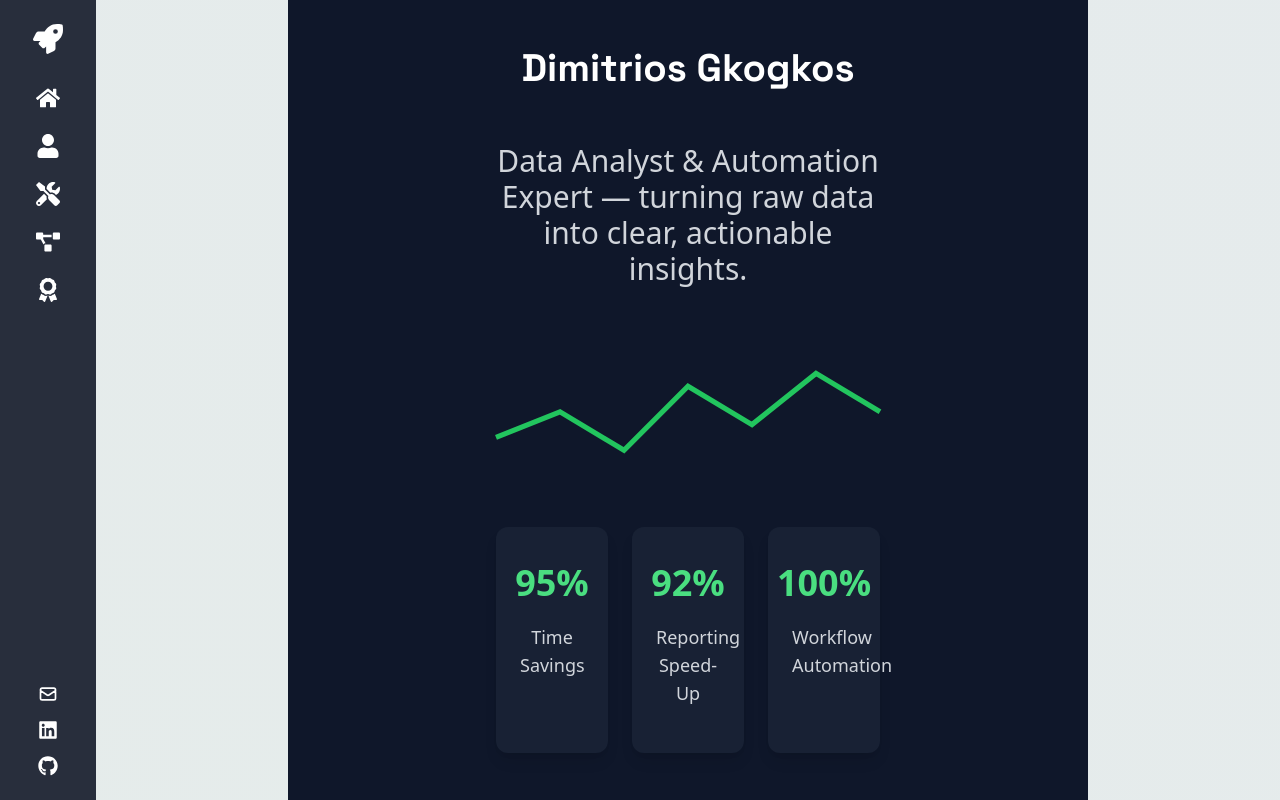
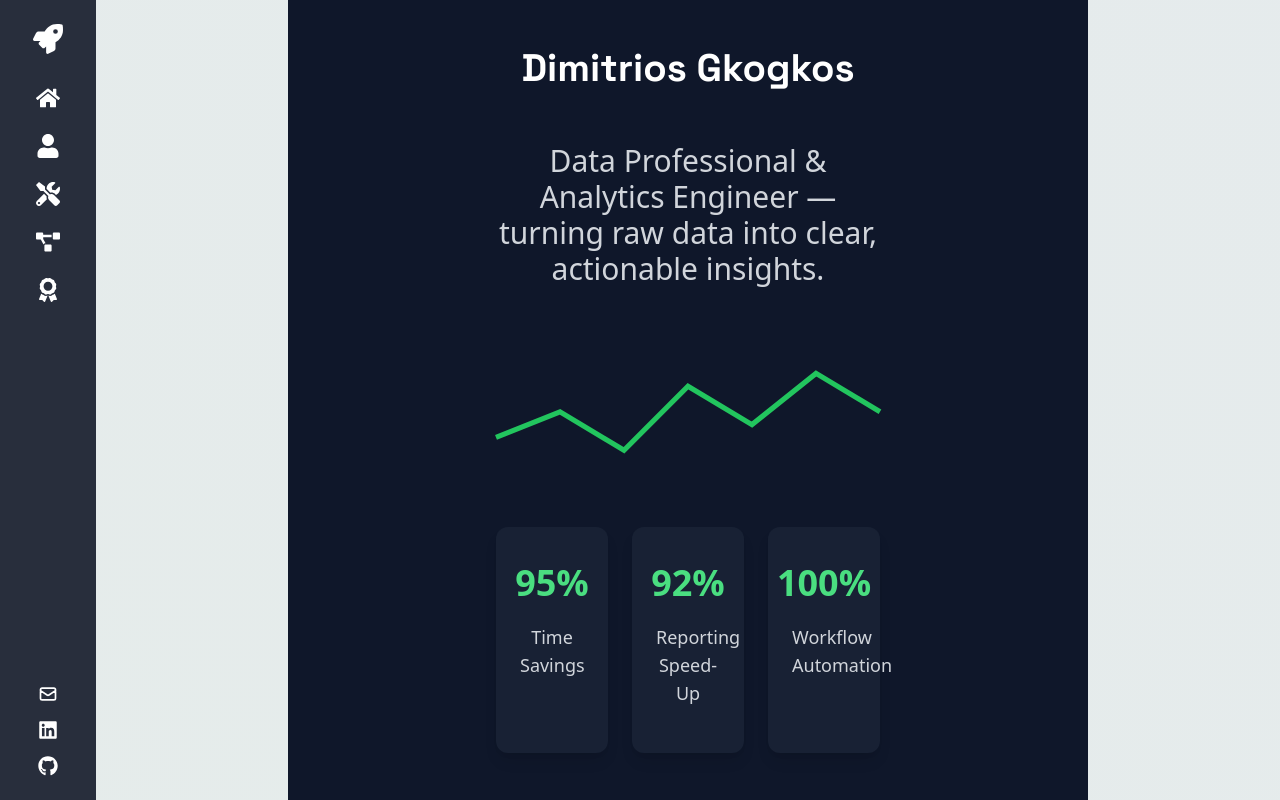
Before and after one commit to JimGk/portfolio-site, a React (Vite) app: page / in a window 1280 px wide. Built offline with nearby package versions, Linux system fonts and the light colour scheme.

Commit message:
changes in links

```diff
--- a/src/sections/Hero.jsx
+++ b/src/sections/Hero.jsx
@@ -47,7 +47,7 @@ export default function Hero() {
           transition={{ duration: 0.8, delay: 0.3 }}
           className="text-xl sm:text-2xl lg:text-3xl mb-12 max-w-2xl mx-auto"
         >
-          Data Analyst & Automation Expert — turning raw data into clear, actionable insights.
+          Data Professional & Analytics Engineer — turning raw data into clear, actionable insights.
         </motion.p>
 
         {/* Sparkline */}
```
